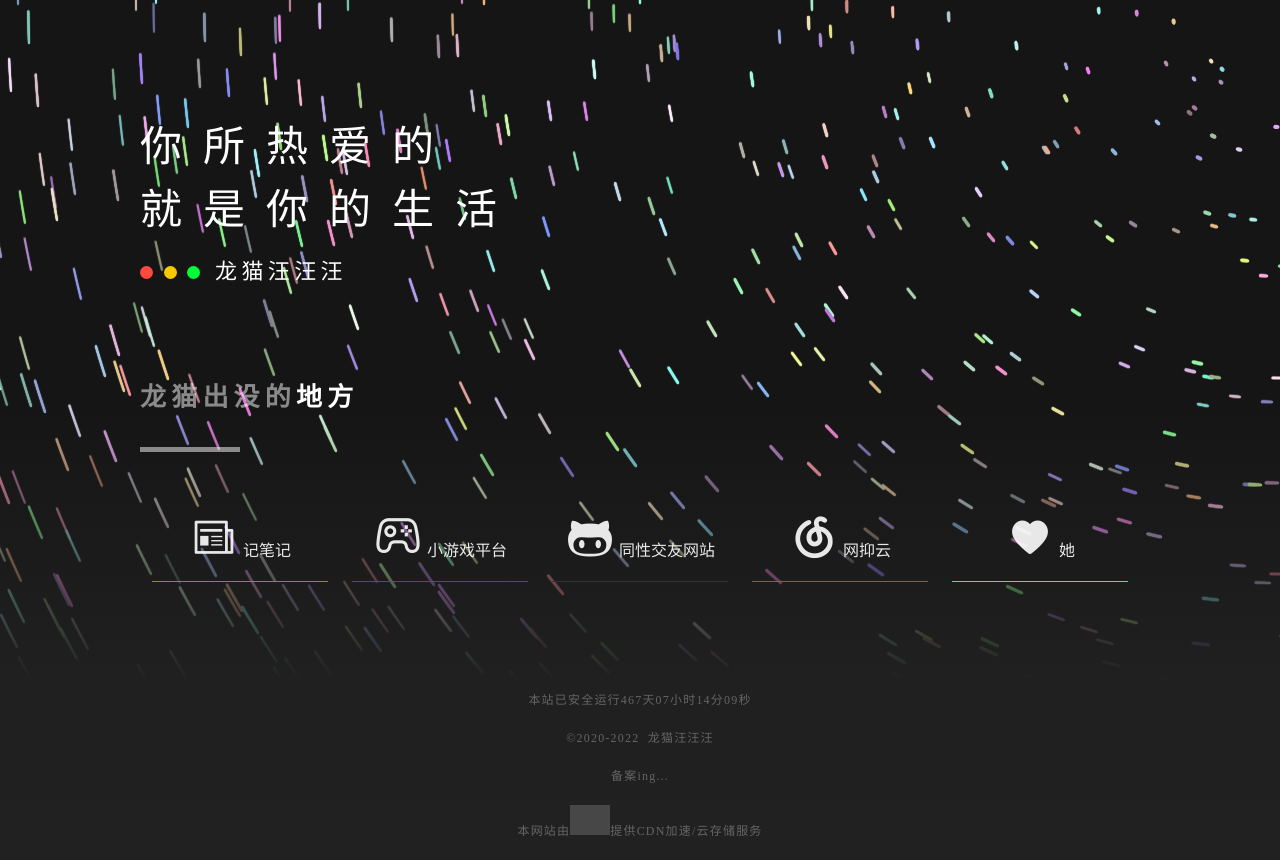
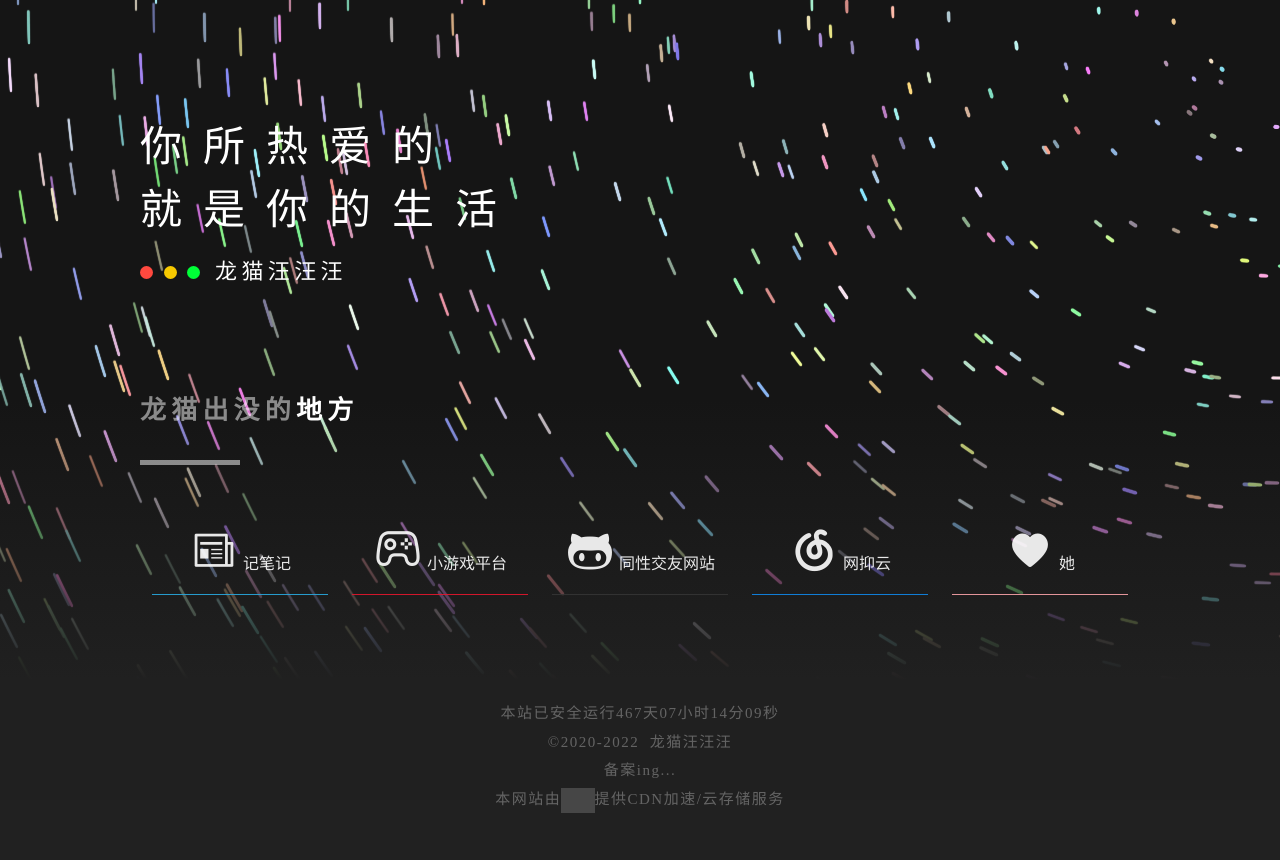
Before and after one commit to codesensi/mysite, a plain HTML site: page index.html in a window 1280 px wide. After the commit the page ends 833 px from the top, so only its background shows below. Drawn offline with Linux system fonts and the light colour scheme; grey boxes are pictures that could not be loaded; animation ran at ten frames a second.

Commit message:
优化主页样式

```diff
--- a/css/index.css
+++ b/css/index.css
@@ -162,7 +162,7 @@ nav a:hover {
 
 .ch {
     width: 100%;
-    padding-top: 3%;
+    padding-top: 4%;
     animation: fadedown 1s cubic-bezier(.19, 1, .22, 1);
     -webkit-animation: fadedown 1s cubic-bezier(.19, 1, .22, 1);
     -ms-animation: fadedown 1s cubic-bezier(.19, 1, .22, 1);
@@ -548,13 +548,13 @@ ul.skill li .progress div {
 }
 
 .footer p {
-    font-size: 12px;
+    font-size: 15px;
     letter-spacing: 1em;
     opacity: .3
 }
 
 .footer p.c {
-    margin-top: 20px;
+    margin-top: 6px;
     letter-spacing: .1em
 }
 
--- a/index.html
+++ b/index.html
@@ -101,7 +101,7 @@
                 <p class="c"><a href="https://beian.miit.gov.cn/" target="_blank">备案ing...</a></p>
                 <p class="c">
                     <a href="https://www.upyun.com/?utm_source=lianmeng&utm_medium=referral" target="_blank">
-                        本网站由<img src="https://cdn.jsdelivr.net/gh/codesensi/picture@main/stage/blog/又拍云_logo.png" height="30px" alt="又拍云_logo">提供CDN加速/云存储服务
+                        本网站由<img src="https://cdn.jsdelivr.net/gh/codesensi/picture@main/stage/blog/又拍云_logo.png" height="25px" style="vertical-align: middle;" alt="又拍云_logo">提供CDN加速/云存储服务
                     </a>
                 </p>
             </div>
```
